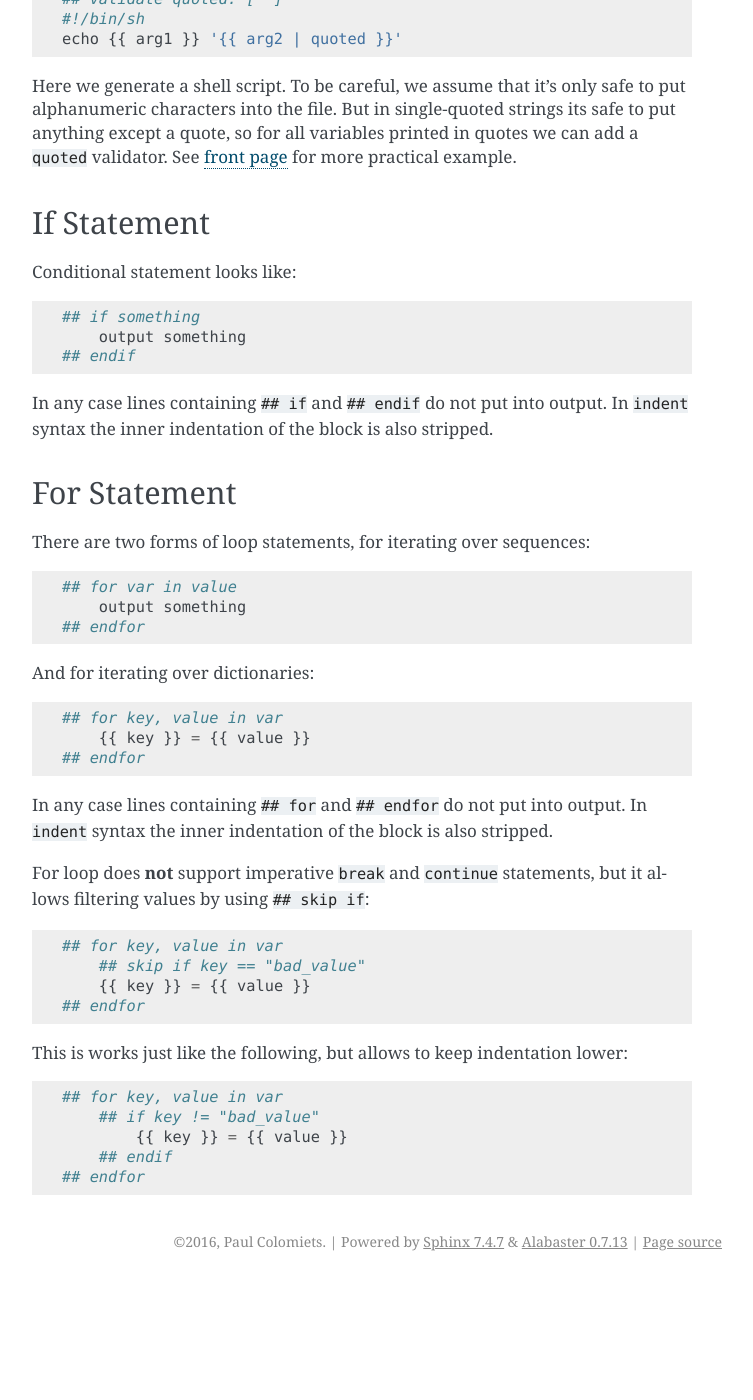
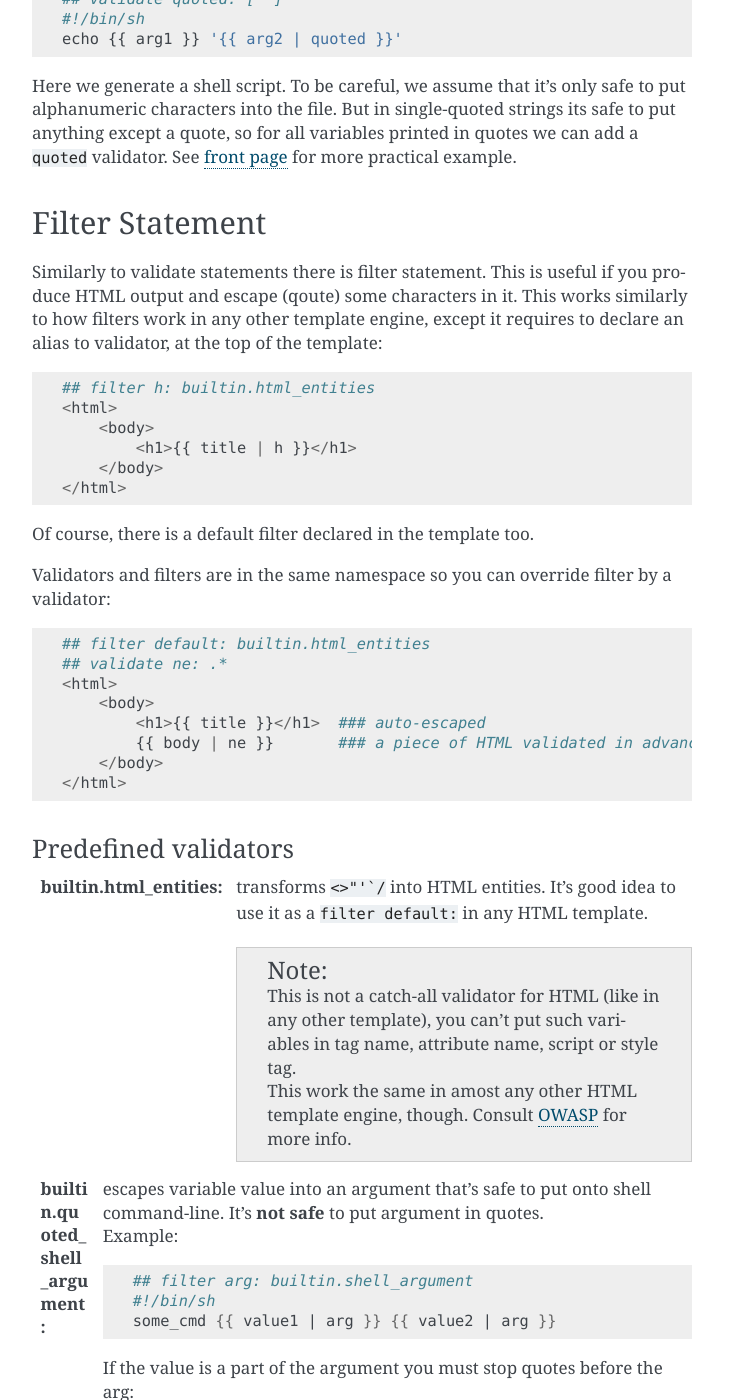
Before and after one commit to tailhook/trimmer, a Sphinx documentation site: the page built from doc/template_syntax.rst, in a window 1280 px wide and 1400 px high, scrolled down 3309 px. Shown: the whole window, without its empty margins (388-1141 px from the left). Built offline with Sphinx 7.4.7, drawn with Linux system fonts in a browser that asks for light colours; before the commit the page ends 4590 px from its top, so only the background shows below that; some of the changed text lies outside the part shown.

Commit message:
Add filter support, add few escaping filters
- feature: add filters support for template syntax
- feature: add `builtin.html_entities` filter
- feature: add `builtin.quoted_shell_argument` filter

```diff
--- a/doc/changelog.rst
+++ b/doc/changelog.rst
@@ -65,3 +65,4 @@ v0.3.6
   dictionaries can be used instead of multiple ``if`` statements or to refer
   to the same values multiple times
 * feature: Add python list syntax support: ``["item1", "item2"]``
+* feature: Add support for escaping of the variables no only validating
--- a/doc/template_syntax.rst
+++ b/doc/template_syntax.rst
@@ -176,6 +176,95 @@ safe to put anything except a quote, so for all variables printed in quotes we
 can add a ``quoted`` validator. See :ref:`front page <showcase>` for more
 practical example.
 
+.. _filter:
+.. index:: pair: Filter; Statement
+
+Filter Statement
+==================
+
+Similarly to validate statements there is filter statement. This is useful
+if you produce HTML output and escape (qoute) some characters in it. This
+works similarly to how filters work in any other template engine, except it
+requires to declare an alias to validator, at the top of the template::
+
+    ## filter h: builtin.html_entities
+    <html>
+        <body>
+            <h1>{{ title | h }}</h1>
+        </body>
+    </html>
+
+Of course, there is a default filter declared in the template too.
+
+Validators and filters are in the same namespace so you can override
+filter by a validator::
+
+    ## filter default: builtin.html_entities
+    ## validate ne: .*
+    <html>
+        <body>
+            <h1>{{ title }}</h1>  ### auto-escaped
+            {{ body | ne }}       ### a piece of HTML validated in advance
+        </body>
+    </html>
+
+
+Predefined validators
+---------------------
+
+
+.. index:: pair: html_entities; Builtin Filter
+
+:builtin.html_entities:
+
+    transforms ``<>"'`/`` into HTML entities. It's good idea to use it as a
+    ``filter default:`` in any HTML template.
+
+    .. note:: This is not a catch-all validator for HTML (like in any other
+        template), you can't put such variables in tag name, attribute name,
+        script or style tag.
+
+        This work the same in amost any other HTML template engine, though.
+        Consult OWASP_ for more info.
+
+    .. _owasp: https://www.owasp.org/index.php/XSS_(Cross_Site_Scripting)_Prevention_Cheat_Sheet
+
+.. index:: pair: quoted_shell_argument; Builtin Filter
+
+:builtin.quoted_shell_argument:
+
+    escapes variable value into an argument that's safe to put onto shell
+    command-line. It's **not safe** to put argument in quotes.
+
+    Example:
+
+    .. code-block:: bash
+
+        ## filter arg: builtin.shell_argument
+        #!/bin/sh
+        some_cmd {{ value1 | arg }} {{ value2 | arg }}
+
+    If the value is a part of the argument you must stop quotes before the arg:
+
+    .. code-block:: bash
+
+        ## filter arg: builtin.shell_argument
+        #!/bin/sh
+        echo "Here's arg: "{{ value1 | arg }}". It's safe"
+
+    The quoting caveats and brittleness of shell-commands are the reason it's
+    not recommended to use it as a default argument for example:
+
+    .. code-block:: bash
+
+        ## validate alnum: [a-z0-9]+
+        #!/bin/sh
+        cp source/{{ name | alnum }} target/{{ name | alnum }}
+
+    The above, wouldn't be safe with just shell escaping as one could use
+    parent directory specifiers even if shell expansion would be escaped in
+    ``name``.
+
 
 .. index:: pair: If; Statement
 
```
Also changed, not shown: doc/index.rst (+25 -0 lines), 10 other files.
